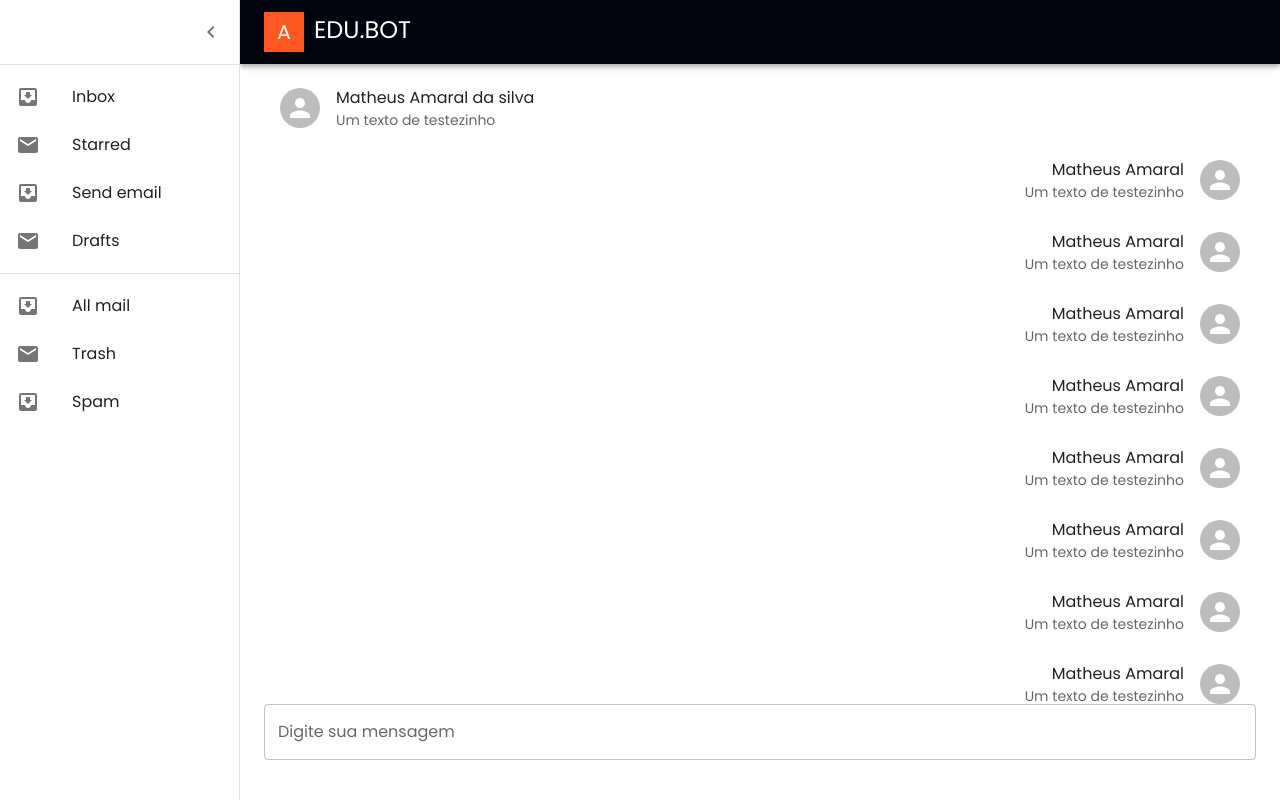
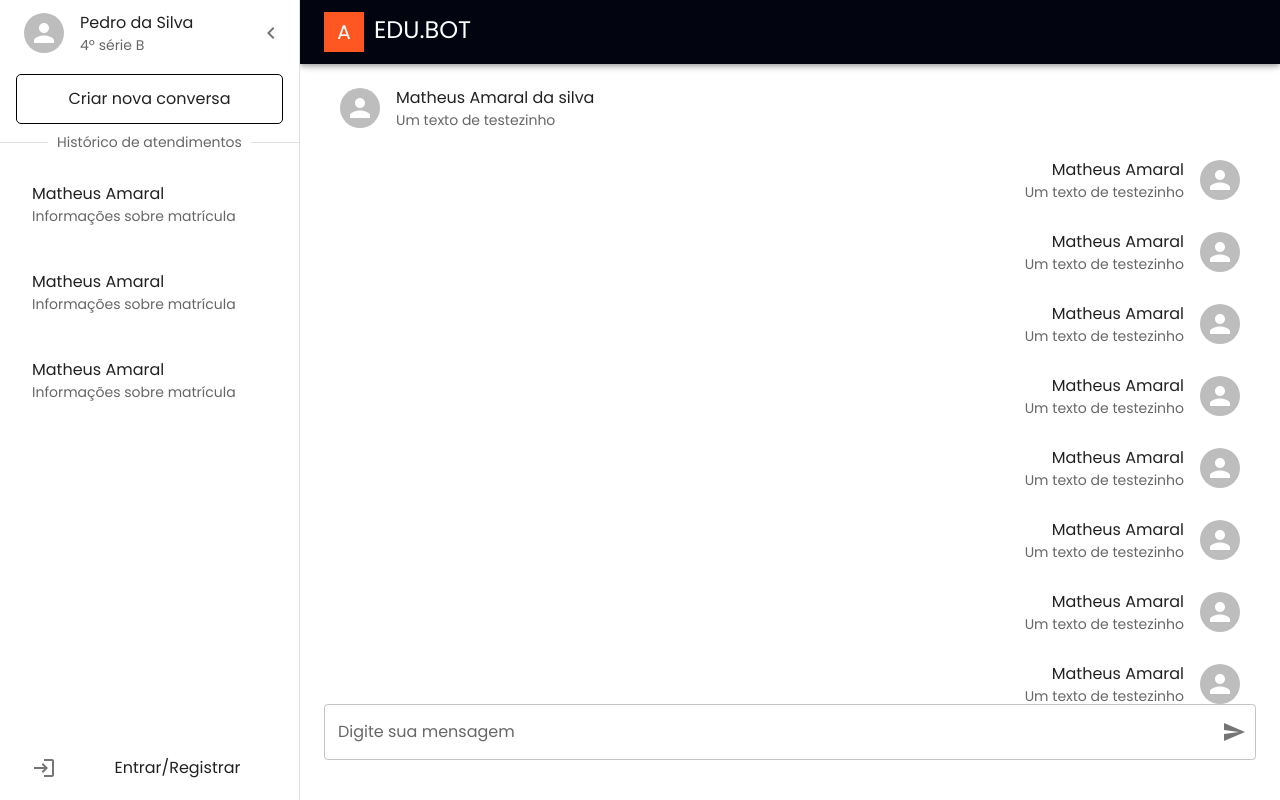
Before and after one commit to MatheusAmarall/EduBot, a React (Create React App) app: page /home in a window 1280 px wide. Both pictures are taken after a click on the button 32 px from the left and 32 px from the top of the page. Built offline with nearby package versions, Linux system fonts and the light colour scheme.

Commit message:
EDU-005 - finalizado estrutura tela home visualização pai

```diff
--- a/src/components/LayoutComponents/MenuDrawer.js
+++ b/src/components/LayoutComponents/MenuDrawer.js
@@ -1,10 +1,11 @@
 import React from 'react'
+import { useNavigate } from 'react-router-dom';
 import { styled, useTheme } from '@mui/material/styles';
 import MenuIcon from '@mui/icons-material/Menu';
 import ChevronLeftIcon from '@mui/icons-material/ChevronLeft';
 import ChevronRightIcon from '@mui/icons-material/ChevronRight';
-import InboxIcon from '@mui/icons-material/MoveToInbox';
-import MailIcon from '@mui/icons-material/Mail';
+import LogoutIcon from '@mui/icons-material/Logout';
+import LoginIcon from '@mui/icons-material/Login';
 import {
   Grid,
   Avatar,
@@ -12,19 +13,29 @@ import {
   List,
   ListItem,
   ListItemButton,
-  ListItemIcon,
+  ListItemAvatar,
   ListItemText,
+  IconButton,
   Box,
   Drawer,
   CssBaseline,
   Toolbar,
   Divider,
-  IconButton,
-  } from '@mui/material'
+  ListItemIcon
+} from '@mui/material'
 import MuiAppBar from '@mui/material/AppBar';
 import { deepOrange } from '@mui/material/colors';
 
-const drawerWidth = 240;
+const drawerWidth = 300;
+
+const Root = styled('div')(({ theme }) => ({
+  width: '100%',
+  ...theme.typography.body2,
+  color: theme.palette.text.secondary,
+  '& > :not(style) ~ :not(style)': {
+    marginTop: theme.spacing(2),
+  },
+}));
 
 const Main = styled('main', { shouldForwardProp: (prop) => prop !== 'open' })(
   ({ theme, open }) => ({
@@ -75,6 +86,8 @@ export default function MenuDrawer({ children }) {
   const theme = useTheme();
   const [open, setOpen] = React.useState(false);
 
+  const navigate = useNavigate();
+
   const handleDrawerOpen = () => {
     setOpen(true);
   };
@@ -82,6 +95,14 @@ export default function MenuDrawer({ children }) {
   const handleDrawerClose = () => {
     setOpen(false);
   };
+
+  const handleLogout = () => {
+    navigate("/")
+  }
+
+  const loggedUser = () => {
+    return false;
+  }
 
   return (
     <Box sx={{ display: 'flex' }}>
@@ -117,36 +138,52 @@ export default function MenuDrawer({ children }) {
         open={open}
       >
         <DrawerHeader>
+          <ListItem>
+            <ListItemAvatar>
+              <Avatar alt="Profile Picture" />
+            </ListItemAvatar>
+            <ListItemText primary="Pedro da Silva" secondary="4º série B" />
+          </ListItem>
           <IconButton onClick={handleDrawerClose}>
             {theme.direction === 'ltr' ? <ChevronLeftIcon /> : <ChevronRightIcon />}
           </IconButton>
         </DrawerHeader>
-        <Divider />
-        <List>
-          {['Inbox', 'Starred', 'Send email', 'Drafts'].map((text, index) => (
-            <ListItem key={text} disablePadding>
-              <ListItemButton>
-                <ListItemIcon>
-                  {index % 2 === 0 ? <InboxIcon /> : <MailIcon />}
-                </ListItemIcon>
-                <ListItemText primary={text} />
+        <Grid container direction="column" height="100%" justifyContent="space-between">
+          <Grid item>
+            <ListItem>
+              <ListItemButton style={{ border: '1px solid black', borderRadius: '5px', textAlign: 'center' }}>
+                <ListItemText primary="Criar nova conversa" />
               </ListItemButton>
             </ListItem>
-          ))}
-        </List>
-        <Divider />
-        <List>
-          {['All mail', 'Trash', 'Spam'].map((text, index) => (
-            <ListItem key={text} disablePadding>
-              <ListItemButton>
+            <Root>
+              <Divider>Histórico de atendimentos</Divider>
+            </Root>
+            <List>
+              {['All mail', 'Trash', 'Spam'].map((text, index) => (
+                <ListItem key={index}>
+                  <ListItemButton>
+                    <ListItemText primary="Matheus Amaral" secondary="Informações sobre matrícula" />
+                  </ListItemButton>
+                </ListItem>
+              ))}
+            </List>
+          </Grid>
+          <Grid item>
+            <ListItem>
+              <ListItemButton style={{ textAlign: 'center' }} onClick={handleLogout}>
                 <ListItemIcon>
-                  {index % 2 === 0 ? <InboxIcon /> : <MailIcon />}
+                  {loggedUser()
+                    ?
+                      <LogoutIcon />
+                    :
+                      <LoginIcon />
+                  }
                 </ListItemIcon>
-                <ListItemText primary={text} />
+                <ListItemText primary={loggedUser() ? "Sair" : "Entrar/Registrar"} />
               </ListItemButton>
             </ListItem>
-          ))}
-        </List>
+          </Grid>
+        </Grid>
       </Drawer>
       <Main open={open}>
         <Grid container marginTop={5}>
--- a/src/pages/Home/home.js
+++ b/src/pages/Home/home.js
@@ -1,6 +1,7 @@
-import { Grid, Avatar, List, ListItem, ListItemAvatar, ListItemText, TextField } from '@mui/material'
-import React, {useState, useEffect} from 'react'
+import { Grid, Avatar, List, ListItem, ListItemAvatar, ListItemText, IconButton, FormControl, InputLabel, OutlinedInput, InputAdornment } from '@mui/material'
+import React, { useState, useEffect } from 'react'
 import MenuDrawer from '../../components/LayoutComponents/MenuDrawer';
+import SendIcon from '@mui/icons-material/Send';
 
 const Home = () => {
   const [messages, setMessages] = useState([]);
@@ -71,13 +72,24 @@ const Home = () => {
     return user === "Matheus Amaral"
   }
 
+  const handleSendMessage = () =>{
+    console.log(mensagemDigitada);
+    setMensagemDigitada("")
+  }
+
+  const handleKeyPress = (e) => {
+    if (e.key === 'Enter') {
+      handleSendMessage();
+    }
+  };
+
   useEffect(() => {
     getMessages();
   }, [])
   return (
     <MenuDrawer>
       <Grid container>
-          <Grid item xs={12} style={{flexGrow: 1, overflow: "auto", height: "80vh" }}>
+        <Grid item xs={12} style={{ flexGrow: 1, overflow: "auto", height: "80vh" }}>
           <List style={{ display: 'flex', flexDirection: 'column' }}>
             {messages.map((message, index) => (
               <ListItem
@@ -87,8 +99,10 @@ const Home = () => {
                   flexDirection: isSentByCurrentUser(message.nomeUsuario) ? 'row-reverse' : 'row'
                 }}
               >
-                  <ListItemAvatar style={{ display: 'flex',
-                    justifyContent: isSentByCurrentUser(message.nomeUsuario) ? 'flex-end' : 'flex-start' }}>
+                <ListItemAvatar style={{
+                  display: 'flex',
+                  justifyContent: isSentByCurrentUser(message.nomeUsuario) ? 'flex-end' : 'flex-start'
+                }}>
                   <Avatar alt="Profile Picture" />
                 </ListItemAvatar>
                 <ListItemText
@@ -101,15 +115,29 @@ const Home = () => {
           </List>
         </Grid>
         <Grid item xs={12}>
-            <TextField
-                  label="Digite sua mensagem"
-                  variant="outlined"
-                  fullWidth
+
+          <FormControl fullWidth variant="outlined">
+            <InputLabel htmlFor="txt-message">Digite sua mensagem</InputLabel>
+            <OutlinedInput
+              id="txt-message"
               value={mensagemDigitada}
               onChange={(e) => {
                 setMensagemDigitada(e.target.value);
               }}
+              onKeyPress={handleKeyPress}
+              endAdornment={<InputAdornment position="end">
+                <IconButton
+                  aria-label="toggle password visibility"
+                  onClick={handleSendMessage}
+                  edge="end"
+                >
+                  <SendIcon />
+                </IconButton>
+              </InputAdornment>}
+              label="Digite sua mensagem"
             />
+          </FormControl>
+
         </Grid>
       </Grid>
     </MenuDrawer>
```
Lines whose indentation alone changed are shown as unchanged.
